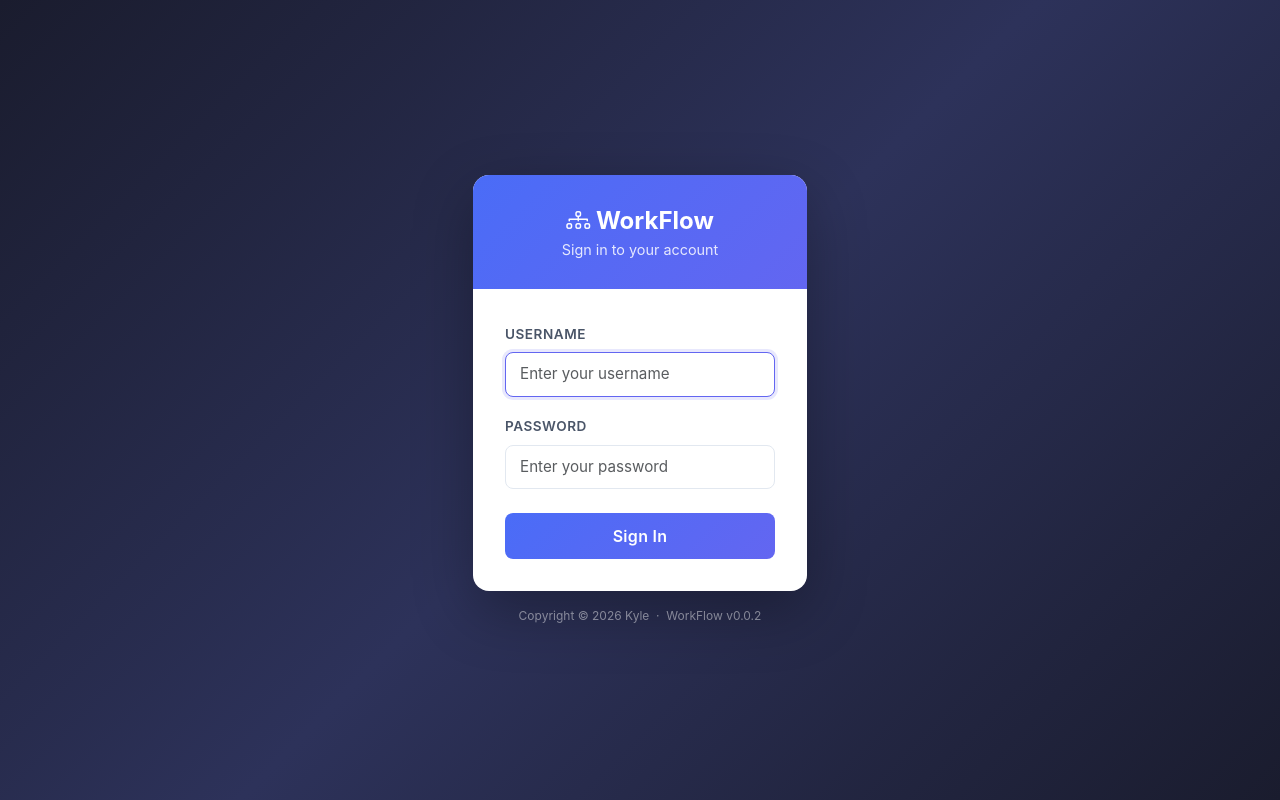
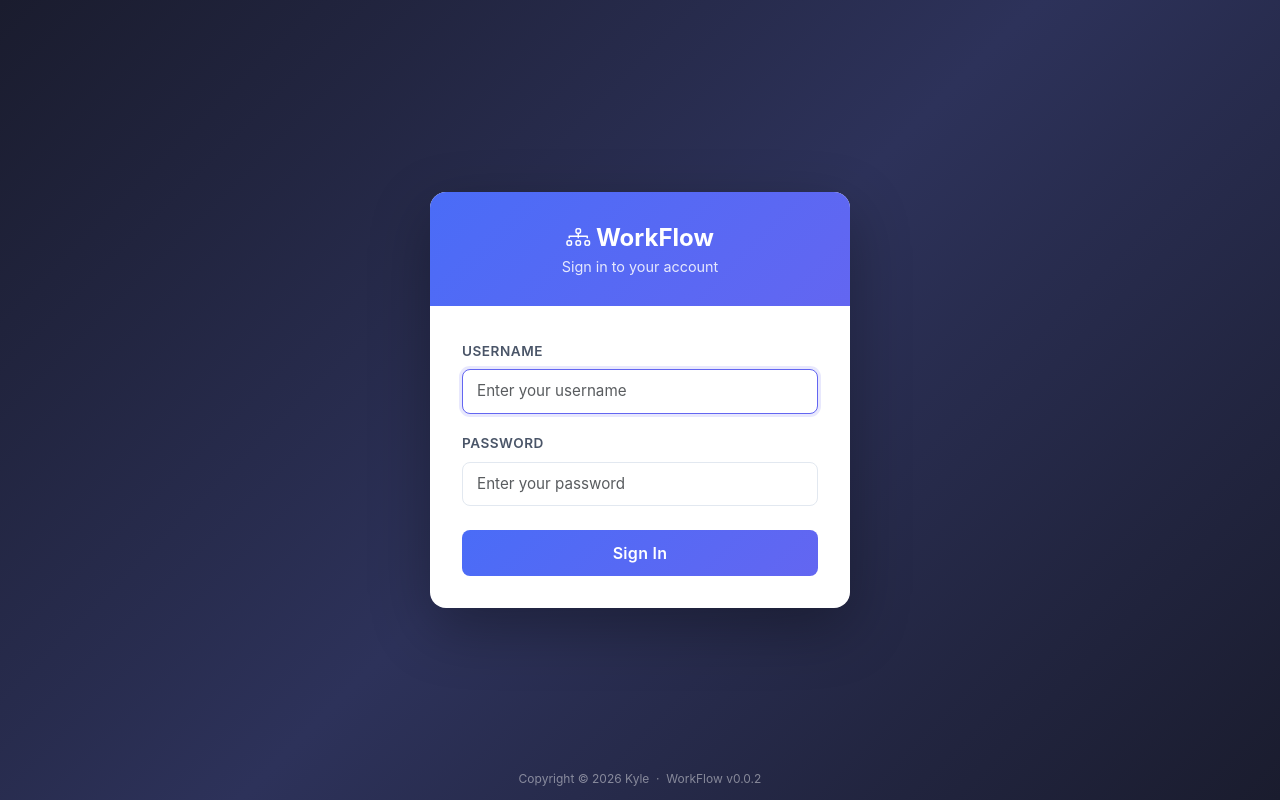
Before and after one commit to kylechenoO/WorkFlow, a Django app: page /accounts/login/ in a window 1280 px wide. Run offline with Django 4.2, Linux system fonts and the light colour scheme; data that the repository does not hold is empty; some libraries are stand-ins or nearby versions.

Commit message:
Fix login page copyright footer positioning
Remove wrapper div that was affecting login card styles,
use position:fixed for footer placement at page bottom.

```diff
--- a/web/accounts/templates/accounts/login.html
+++ b/web/accounts/templates/accounts/login.html
@@ -84,21 +84,18 @@
       border-radius: 8px;
       font-size: 0.9rem;
     }
-    .login-wrapper {
-      display: flex;
-      flex-direction: column;
-      align-items: center;
-    }
     .login-footer {
+      position: fixed;
+      bottom: 12px;
+      left: 0;
+      right: 0;
       text-align: center;
       font-size: 12px;
       color: rgba(255,255,255,0.45);
-      margin-top: 16px;
     }
   </style>
 </head>
 <body>
-  <div class="login-wrapper">
   <div class="login-card">
     <div class="login-header">
       <h3><i class="bi bi-diagram-3"></i> WorkFlow</h3>
@@ -132,7 +129,6 @@
   <div class="login-footer">
     {{ app_copyright }} &nbsp;·&nbsp; WorkFlow v{{ app_version }}
   </div>
-  </div>
 
   <!-- Bootstrap 5 JS -->
   <script src="{% static 'vendor/bootstrap/bootstrap.bundle.min.js' %}"></script>
```
